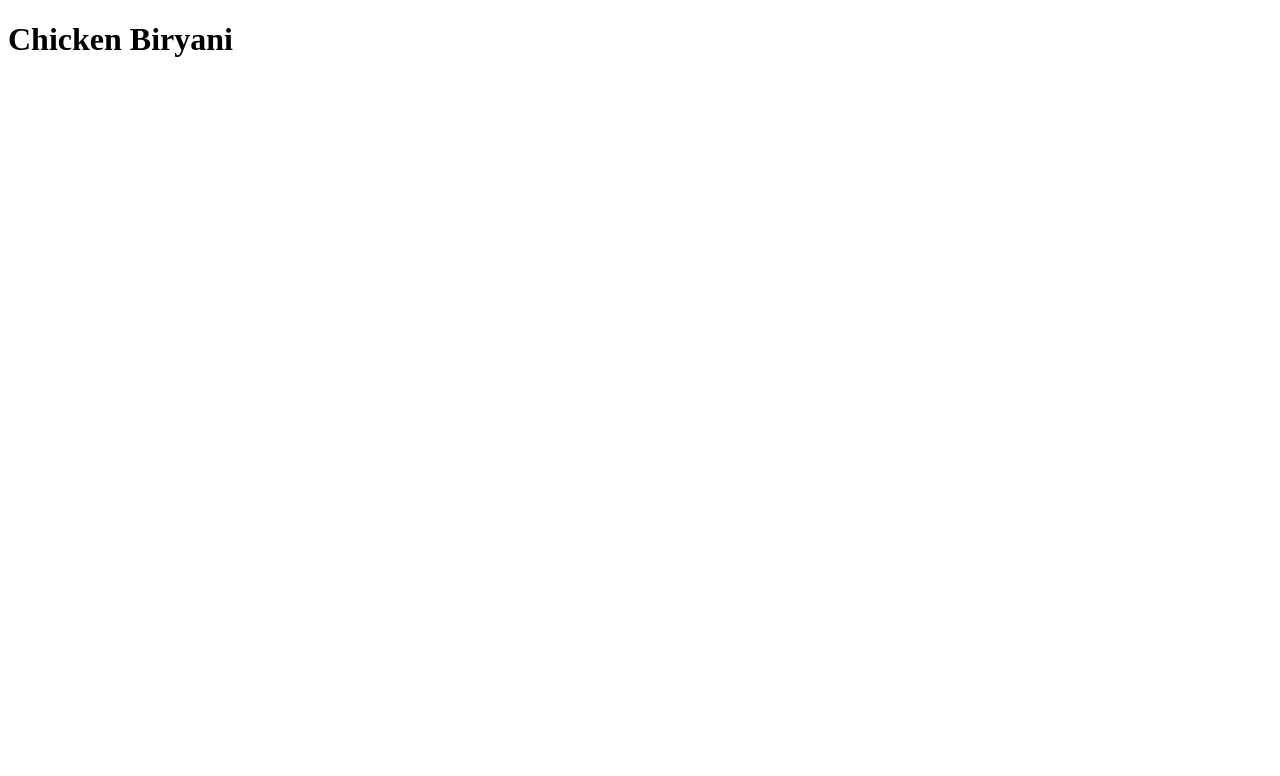
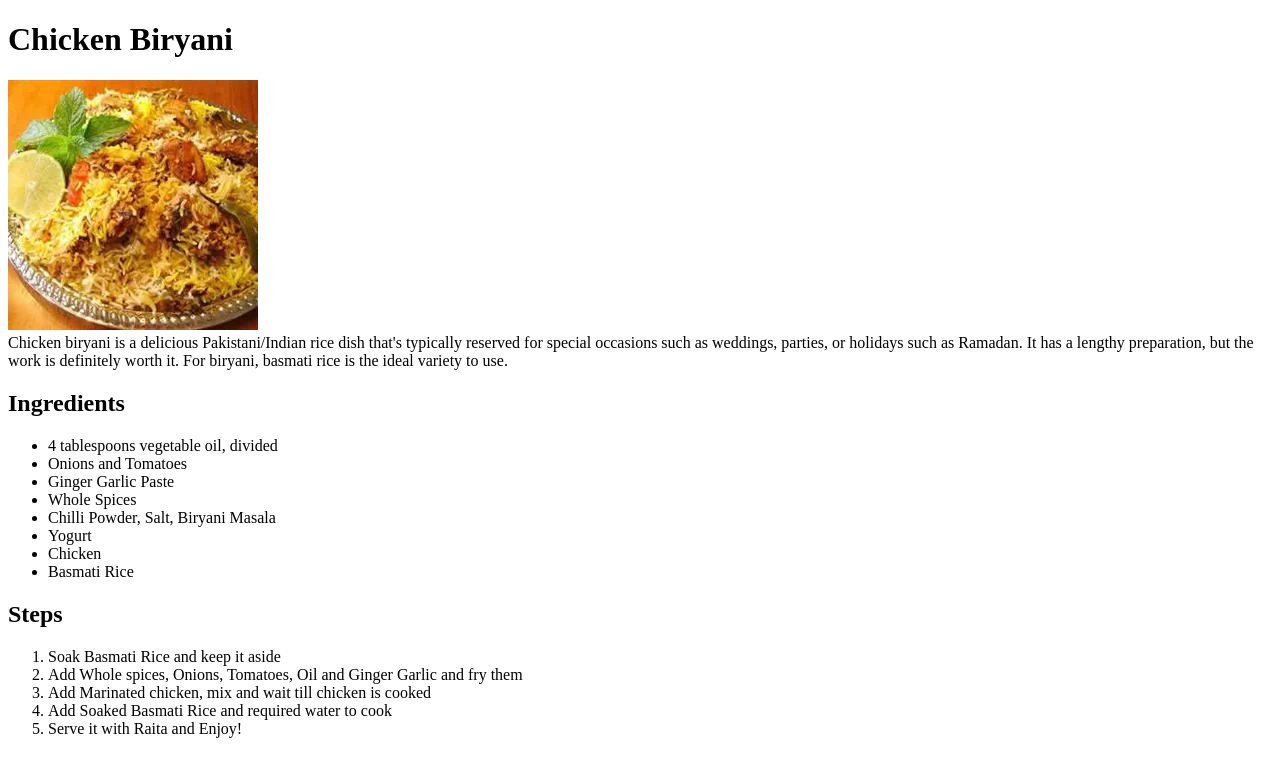
Before and after one commit to kalyanshankar/odin-recipes, a plain HTML site: page recipes/biryani.html in a window 1280 px wide. Drawn offline with Linux system fonts and the light colour scheme.

Commit message:
Added a few recipe Paages and Images

```diff
--- a/recipes/biryani.html
+++ b/recipes/biryani.html
@@ -7,5 +7,29 @@
 </head>
 <body>
     <h1>Chicken Biryani</h1>
+    <img src="recipeimages/chickbiryani.webp" alt="Chicken Biryani">
+    <br>
+    Chicken biryani is a delicious Pakistani/Indian rice dish that's typically reserved for special occasions such as weddings, parties, or holidays such as Ramadan. It has a lengthy preparation, but the work is definitely worth it. For biryani, basmati rice is the ideal variety to use.
+    <br>
+    <h2>Ingredients</h2>
+    <ul>
+        <li>4 tablespoons vegetable oil, divided</li>
+        <li>Onions and Tomatoes</li>
+        <li>Ginger Garlic Paste</li>
+        <li>Whole Spices</li>
+        <li>Chilli Powder, Salt, Biryani Masala</li>
+        <li>Yogurt</li>
+        <li>Chicken</li>
+        <li>Basmati Rice</li>
+    </ul>
+    <h2>Steps</h2>
+    <ol>
+        <li>Soak Basmati Rice and keep it aside</li>
+        <li>Add Whole spices, Onions, Tomatoes, Oil and Ginger Garlic and fry them</li>
+        <li>Add Marinated chicken, mix and wait till chicken is cooked</li>
+        <li>Add Soaked Basmati Rice and required water to cook</li>
+        <li>Serve it with Raita and Enjoy!</li>
+    </ol>
+
 </body>
 </html>
```
Also changed, not shown: recipes/curry.html (added, +13 -0 lines), recipes/sambar.html (added, +13 -0 lines), recipes/recipeimages/chickbiryani.webp (added), recipes/recipeimages/chickencurry.webp (added), recipes/recipeimages/sambar.webp (added).
